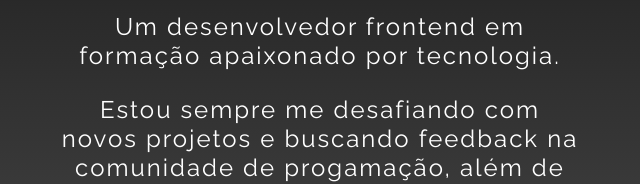
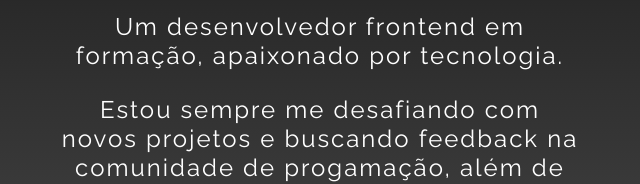
Before and after one commit to Luaan-Alves/projeto-perfil-apresentacao, a plain HTML site: page index.html in a window 1280 px wide. Shown: the part 485-669 px from the top of the page, 320-960 px from the left. Drawn offline with nearby package versions, Linux system fonts and the light colour scheme.

Commit message:
mudança na escrita

```diff
--- a/index.html
+++ b/index.html
@@ -32,7 +32,7 @@
     <section class="home">
         <div class="informacoes">
             <a href="https://git.io/typing-svg"><img src="https://readme-typing-svg.herokuapp.com?font=Poppins&weight=600&size=40&duration=2700&pause=1000&color=F7F7F7&center=true&vCenter=true&random=false&width=435&lines=Ol%C3%A1!+Sou+Luan+Alves" alt="Typing SVG" /></a>
-            <p>Um desenvolvedor frontend em formação apaixonado por tecnologia.</p>
+            <p>Um desenvolvedor frontend em formação, apaixonado por tecnologia.</p>
             <p>Estou sempre me desafiando com novos projetos e buscando feedback na comunidade de progamação, além de compartilhar meus conhecimentos.</p>
             <p>Ah, tambem sou fã de jogos, filmes, séries e animes.</p>
 
```
